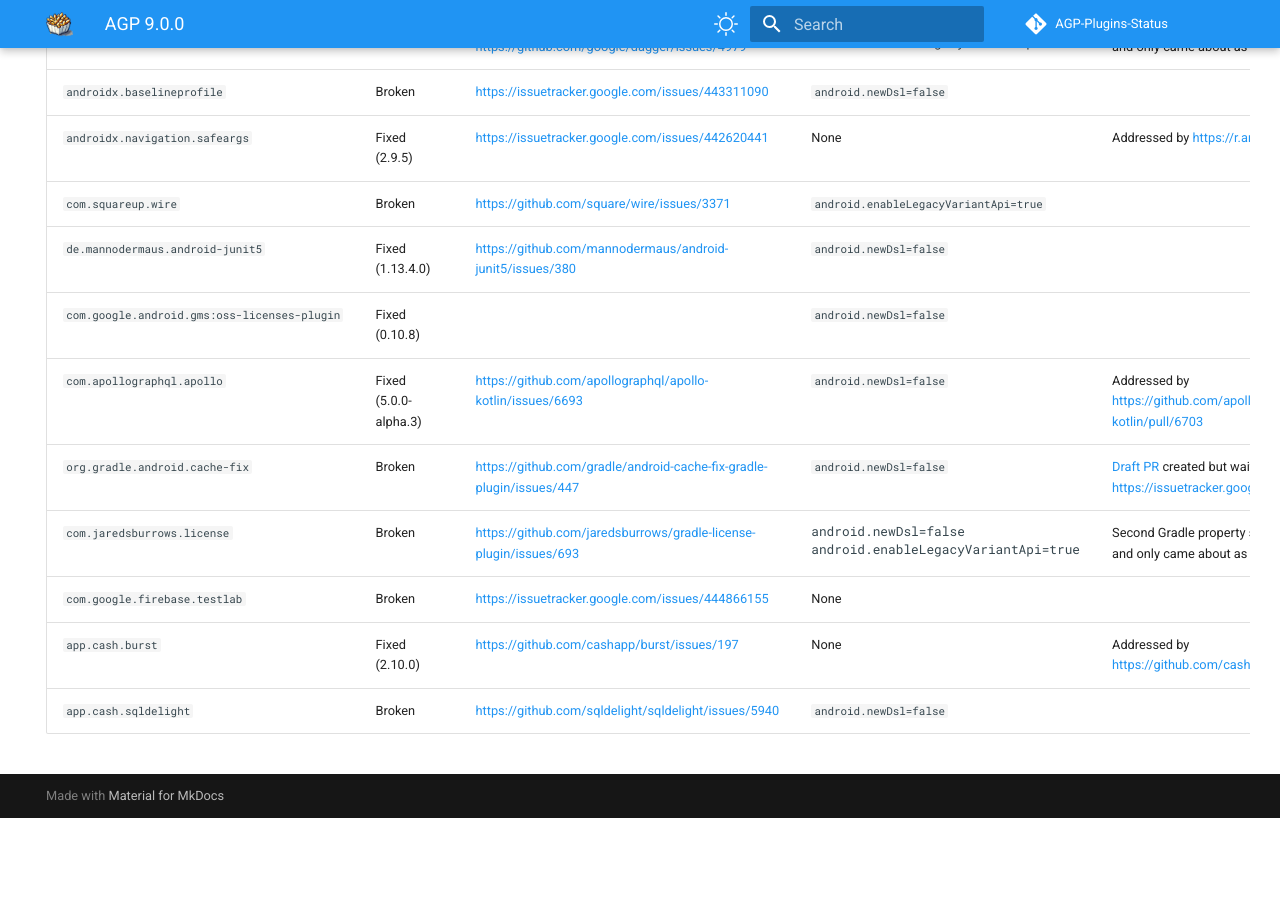
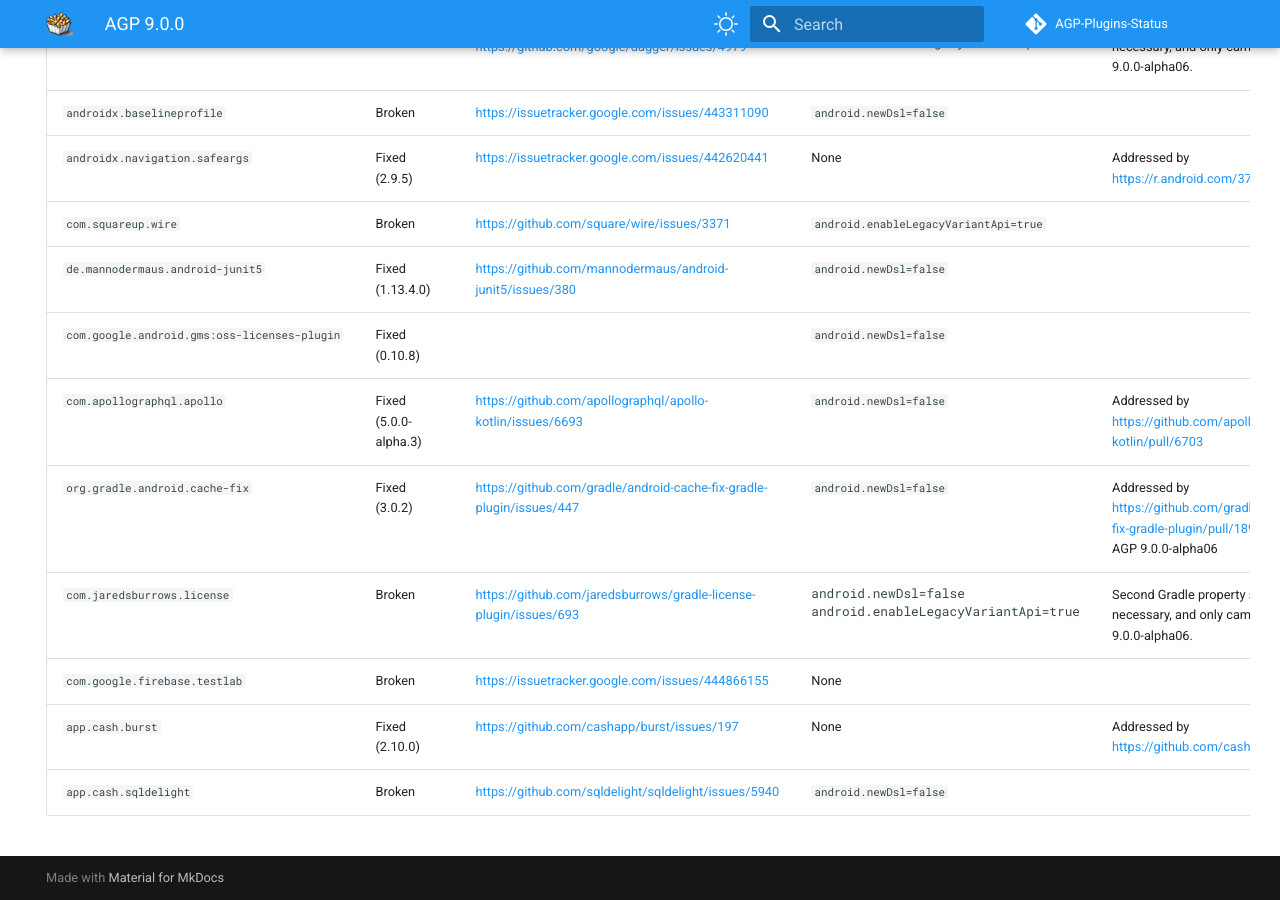
Before and after one commit to pablobaxter/AGP-Plugins-Status, an MkDocs documentation site: the page built from docs/agp-9.0.0.md, in a window 1280 px wide and 900 px high, scrolled down 547 px. Built offline with MkDocs 1.6.1 and Material for MkDocs 9.7.7, drawn with Linux system fonts in a browser that asks for light colours; comment, search, counter and statistics services are not loaded; before the commit the page ends 1365 px from its top, so only the background shows below that.

Commit message:
Update status for org.gradle.android.cache-fix

```diff
--- a/docs/agp-9.0.0.md
+++ b/docs/agp-9.0.0.md
@@ -20,7 +20,7 @@
 | `de.mannodermaus.android-junit5` | Fixed (1.13.4.0) | https://github.com/mannodermaus/android-junit5/issues/380 | `android.newDsl=false` | |
 | `com.google.android.gms:oss-licenses-plugin` | Fixed (0.10.8) | | `android.newDsl=false` | |
 | `com.apollographql.apollo` | Fixed (5.0.0-alpha.3) | https://github.com/apollographql/apollo-kotlin/issues/6693 | `android.newDsl=false` | Addressed by https://github.com/apollographql/apollo-kotlin/pull/6703 |
-| `org.gradle.android.cache-fix` | Broken | https://github.com/gradle/android-cache-fix-gradle-plugin/issues/447 | `android.newDsl=false` | [Draft PR](https://github.com/gradle/android-cache-fix-gradle-plugin/pull/1886) created but waiting for https://issuetracker.google.com/issues/443225252 | |
+| `org.gradle.android.cache-fix` | Fixed (3.0.2) | https://github.com/gradle/android-cache-fix-gradle-plugin/issues/447 | `android.newDsl=false` | Addressed by https://github.com/gradle/android-cache-fix-gradle-plugin/pull/1894. Requires >= AGP 9.0.0-alpha06 | |
 | `com.jaredsburrows.license` | Broken | https://github.com/jaredsburrows/gradle-license-plugin/issues/693 | <pre>android.newDsl=false<br>android.enableLegacyVariantApi=true</pre> | Second Gradle property should not be necessary, and only came about as of AGP 9.0.0-alpha06. |
 | `com.google.firebase.testlab` | Broken | https://issuetracker.google.com/issues/444866155 | None | |
 | `app.cash.burst` | Fixed (2.10.0) | https://github.com/cashapp/burst/issues/197 | None | Addressed by https://github.com/cashapp/burst/pull/200 |
```
